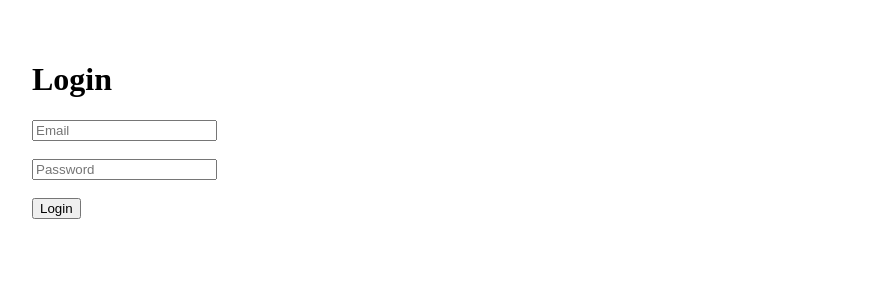
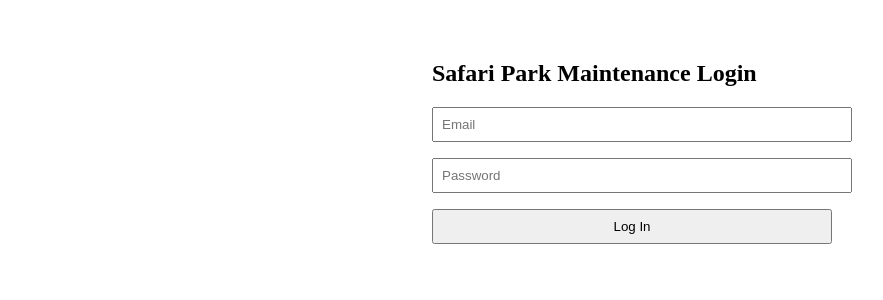
Before and after one commit to vincebiwott/safari-park-maintenance-v, a Next.js app: page /login in a window 1280 px wide. Shown: the top 300 px of the page, without its empty margins (8-891 px from the left). Built offline with nearby package versions, Linux system fonts and the light colour scheme; no server answers.

Commit message:
Fix login page layout and connect Supabase auth

```diff
--- a/pages/login.js
+++ b/pages/login.js
@@ -5,25 +5,25 @@ import { supabase } from '../lib/supabaseClient';
 export default function Login() {
   const [email, setEmail] = useState('');
   const [password, setPassword] = useState('');
-  const [error, setError] = useState(null);
+  const [error, setError] = useState('');
   const router = useRouter();
 
   const handleLogin = async (e) => {
     e.preventDefault();
-    setError(null);
+    setError('');
 
-    const { data, error } = await supabase.auth.signInWithPassword({
+    const { data, error: loginError } = await supabase.auth.signInWithPassword({
       email,
       password,
     });
 
-    if (error) {
-      setError('Login failed: ' + error.message);
+    if (loginError) {
+      setError(loginError.message);
       return;
     }
 
-    // Fetch user role from Supabase 'profiles' table
-    const { data: profileData, error: profileError } = await supabase
+    // Fetch user role from Supabase
+    const { data: profile, error: profileError } = await supabase
       .from('profiles')
       .select('role')
       .eq('id', data.user.id)
@@ -35,18 +35,17 @@ export default function Login() {
     }
 
     // Redirect based on role
-    const role = profileData.role;
+    const role = profile.role;
     if (role === 'superadmin') router.push('/admin');
+    else if (role === 'technician') router.push('/techboard');
     else if (role === 'supervisor') router.push('/ticket');
-    else if (role === 'technician') router.push('/techboard');
     else if (role === 'hod') router.push('/hod');
-    else router.push('/dashboard'); // fallback
-
+    else router.push('/dashboard');
   };
 
   return (
-    <div style={{ padding: '2rem' }}>
-      <h1>Login</h1>
+    <div style={{ padding: '2rem', maxWidth: '400px', margin: 'auto' }}>
+      <h2>Safari Park Maintenance Login</h2>
       <form onSubmit={handleLogin}>
         <input
           type="email"
@@ -54,17 +53,21 @@ export default function Login() {
           value={email}
           onChange={(e) => setEmail(e.target.value)}
           required
-        /><br /><br />
+          style={{ width: '100%', marginBottom: '1rem', padding: '0.5rem' }}
+        />
         <input
           type="password"
           placeholder="Password"
           value={password}
           onChange={(e) => setPassword(e.target.value)}
           required
-        /><br /><br />
-        <button type="submit">Login</button>
-        {error && <p style={{ color: 'red' }}>{error}</p>}
+          style={{ width: '100%', marginBottom: '1rem', padding: '0.5rem' }}
+        />
+        <button type="submit" style={{ width: '100%', padding: '0.5rem' }}>
+          Log In
+        </button>
       </form>
+      {error && <p style={{ color: 'red', marginTop: '1rem' }}>{error}</p>}
     </div>
   );
 }
```
